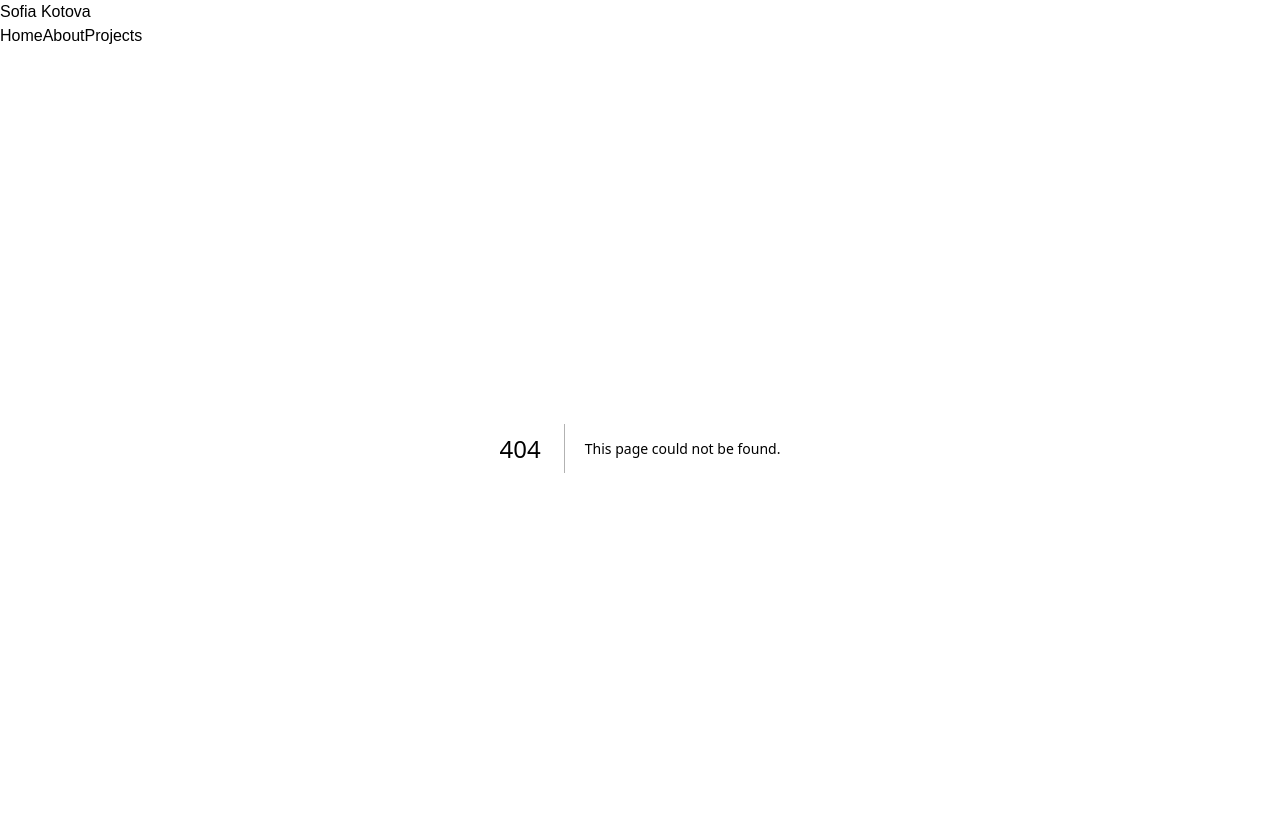
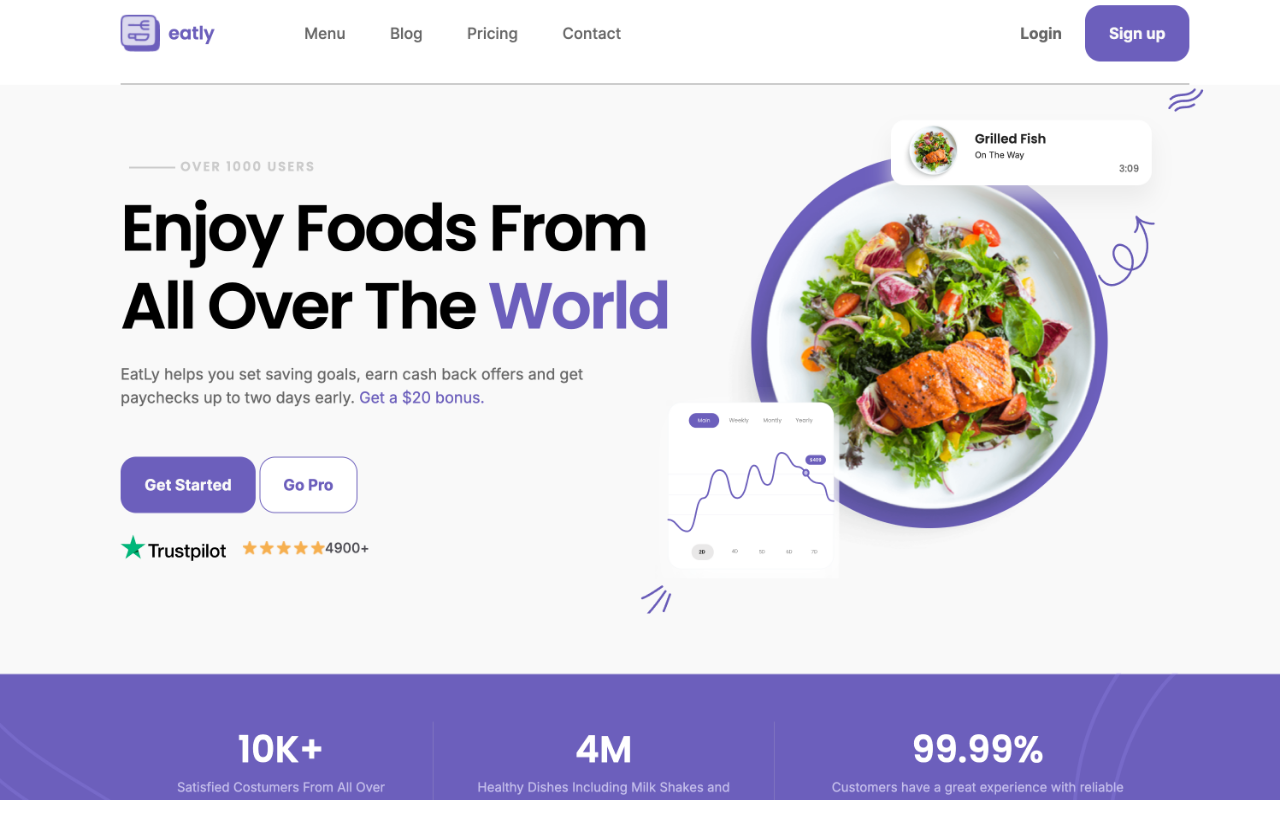
Before and after one commit to soniikot/Budget-Calculator, a Next.js app: page /projects/1 in a window 1280 px wide. Before the commit this address had no page. Shown: the top 838 px of the page. After the commit the page ends 800 px from the top, so only its background shows below. Built offline with nearby package versions, Linux system fonts and the light colour scheme.

Commit message:
before using next-async-request-api codemod

```diff
--- /dev/null
+++ b/next.config.js
@@ -0,0 +1,6 @@
+/** @type {import('next').NextConfig} */
+const nextConfig = {
+  reactStrictMode: true,
+};
+
+module.exports = nextConfig;
--- a/src/app/components/Header/Header.tsx
+++ b/src/app/components/Header/Header.tsx
@@ -1,9 +1,8 @@
 "use client";
 import Link from "next/link";
-import { FC } from "react";
 import { usePathname } from "next/navigation";
 
-const Header: FC = () => {
+const Header = () => {
   const pathname = usePathname();
 
   return (
--- /dev/null
+++ b/src/app/projects/[id]/page.tsx
@@ -0,0 +1,114 @@
+import { notFound } from "next/navigation";
+import Image from "next/image";
+import Link from "next/link";
+
+const projects = [
+  {
+    id: "1",
+    title: "Food Delivery Project",
+    description:
+      "A React-based food delivery application using Redux and Strapi.",
+    technologies: ["React", "Redux", "Strapi"],
+    image: "/eatly.png",
+    githubUrl: "https://github.com/yourusername/food-delivery",
+    liveUrl: "https://food-delivery-demo.com",
+  },
+  {
+    id: "2",
+    title: "Clothing Store",
+    description: "An e-commerce platform for clothing with modern UI/UX.",
+    technologies: ["React", "Redux", "Jest"],
+    image: "/clothing-store.png",
+    githubUrl: "https://github.com/yourusername/clothing-store",
+    liveUrl: "https://clothing-store-demo.com",
+  },
+];
+
+interface Props {
+  params: {
+    id: string;
+  };
+  searchParams: { [key: string]: string | string[] | undefined };
+}
+
+const ProjectPage = async ({ params }: Props) => {
+  const project = projects.find((p) => p.id === params.id);
+
+  if (!project) {
+    notFound();
+  }
+
+  return (
+    <main className="mx-auto max-w-[320px] sm:max-w-[640px] md:max-w-[768px] lg:max-w-[1024px] xl:max-w-[1240px]">
+      <div className="mx-10">
+        <Link
+          href="/projects"
+          className="inline-flex items-center gap-2 mb-6 text-gray-600 hover:text-red-600 transition-colors"
+        >
+          <svg
+            xmlns="http://www.w3.org/2000/svg"
+            width="20"
+            height="20"
+            viewBox="0 0 24 24"
+            fill="none"
+            stroke="currentColor"
+            strokeWidth="2"
+            strokeLinecap="round"
+            strokeLinejoin="round"
+          >
+            <path d="M19 12H5M12 19l-7-7 7-7" />
+          </svg>
+          Back to Projects
+        </Link>
+
+        <div className="relative w-full h-[600px] mb-8 rounded-lg overflow-hidden">
+          <Image
+            src={project.image}
+            alt={project.title}
+            fill
+            className="object-cover"
+            priority
+          />
+        </div>
+
+        <h1 className="text-4xl font-bold mb-6">{project.title}</h1>
+        <p className="mb-4 text-lg">{project.description}</p>
+
+        <div className="flex gap-4 mb-8">
+          <a
+            href={project.liveUrl}
+            target="_blank"
+            rel="noopener noreferrer"
+            className="px-4 py-2 bg-red-600 text-white rounded-lg hover:bg-red-700 transition-colors"
+          >
+            Live Demo
+          </a>
+          <a
+            href={project.githubUrl}
+            target="_blank"
+            rel="noopener noreferrer"
+            className="px-4 py-2 bg-gray-800 text-white rounded-lg hover:bg-gray-900 transition-colors"
+          >
+            GitHub
+          </a>
+        </div>
+
+        <div className="mt-4">
+          <h2 className="text-2xl font-semibold mb-4">Technologies Used:</h2>
+          <div className="flex flex-wrap gap-2">
+            {project.technologies.map((tech) => (
+              <span
+                key={tech}
+                className="px-3 py-1 bg-gray-900 rounded-full text-sm"
+              >
+                {tech}
+              </span>
+            ))}
+          </div>
+        </div>
+      </div>
+    </main>
+  );
+};
+
+export default ProjectPage;
```
Also changed, not shown: public/eatly.png (added), 1 other file (tests, documents, lock files or other folders).
